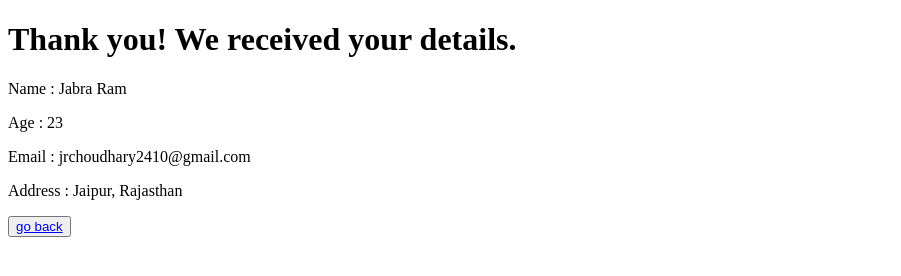
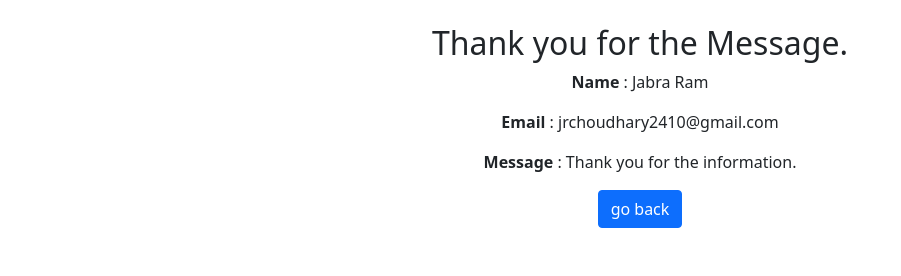
Before and after one commit to Mr-ram99/HTML-CSS-Assignment1, a plain HTML site: page form_result.html in a window 1280 px wide. Shown: the whole page, without its empty margins (0-901 px from the left). Drawn offline with nearby package versions, Linux system fonts and the light colour scheme.

Commit message:
added bootstrap to form_result

```diff
--- a/form_result.html
+++ b/form_result.html
@@ -5,13 +5,24 @@
     <meta http-equiv="X-UA-Compatible" content="IE=edge">
     <meta name="viewport" content="width=device-width, initial-scale=1.0">
     <title>Form Result</title>
+    <link href="https://cdn.jsdelivr.net/npm/bootstrap@5.0.2/dist/css/bootstrap.min.css" rel="stylesheet"
+        integrity="sha384-EVSTQN3/azprG1Anm3QDgpJLIm9Nao0Yz1ztcQTwFspd3yD65VohhpuuCOmLASjC" crossorigin="anonymous">
+    <script src="https://cdn.jsdelivr.net/npm/bootstrap@5.0.2/dist/js/bootstrap.bundle.min.js"
+        integrity="sha384-MrcW6ZMFYlzcLA8Nl+NtUVF0sA7MsXsP1UyJoMp4YLEuNSfAP+JcXn/tWtIaxVXM"
+        crossorigin="anonymous"></script>
+        <style>
+            .bold{
+                font-weight: bold;
+            }
+        </style>
 </head>
 <body>
-    <h1>Thank you! We received your details.</h1>
-    <p>Name : Jabra Ram</p>
-    <p>Age : 23</p>
-    <p>Email : jrchoudhary2410@gmail.com</p>
-    <p>Address : Jaipur, Rajasthan</p>
-    <button><a href="index.html">go back</a></button>
+    <div class="container text-center mt-4">
+        <h2>Thank you for the Message.</h2>
+        <p><span class="bold">Name</span> : Jabra Ram</p>
+        <p><span class="bold">Email</span> : jrchoudhary2410@gmail.com</p>
+        <p><span class="bold">Message</span> : Thank you for the information.</p>
+        <a href="index.html" class="btn btn-primary text-white">go back</a>
+    </div>
 </body>
 </html>
```
Also changed, not shown: index.html (+1 -1 lines).
